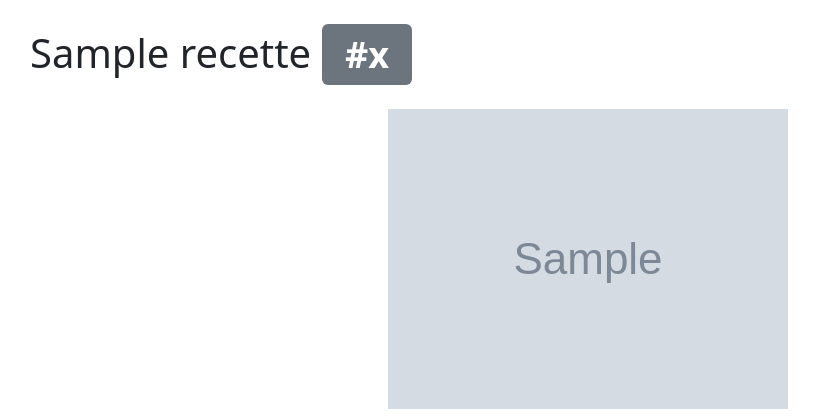
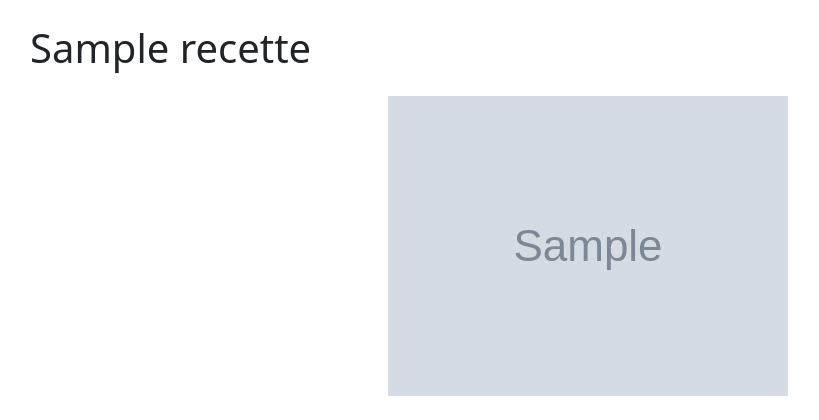
Before and after one commit to Alienor134/recettes, a Flask app: template templates/recette.html in a window 1280 px wide. Shown: the part 56-476 px from the top of the page, without its empty margins (52-871 px from the left). Run offline with Flask 3, Linux system fonts and the light colour scheme; the template is opened without the code that fills it: most values are stand-ins (such as "Sample title", 1, 10 or a date in 2020); grey boxes marked "Sample" are stand-in pictures.

Commit message:
no hash display recette

```diff
--- a/templates/recette.html
+++ b/templates/recette.html
@@ -25,9 +25,6 @@
     <div class="container py-4">
         <h1 class="mb-4">
             {{ recette.nom if recette.nom is defined else 'Recette' }}
-            {% if recette.hash is defined %}
-                <span class="badge bg-secondary" style="font-size:0.9em;">#{{ recette.hash }}</span>
-            {% endif %}
         </h1>
         {% if recette.photos is defined and recette.photos|length > 0 %}
         <div id="carouselDetail" class="carousel slide mb-4" data-bs-ride="carousel">
```
